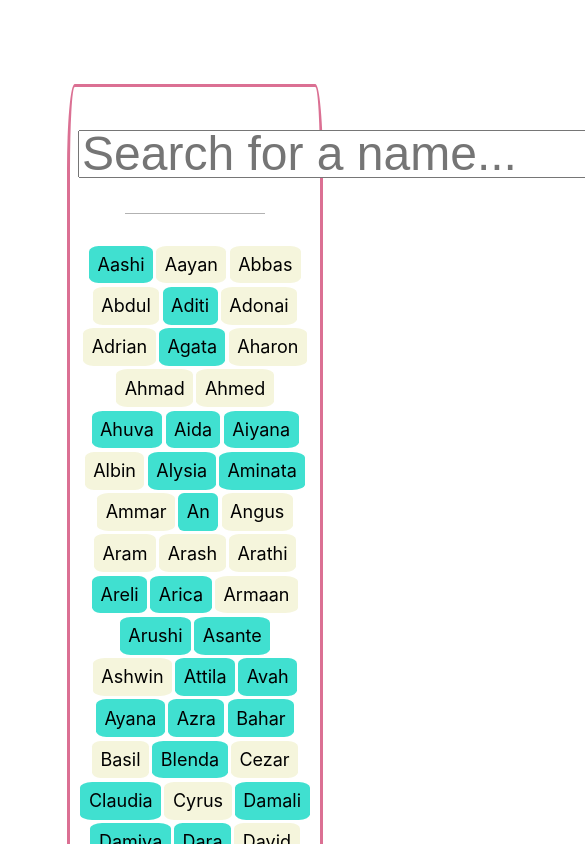
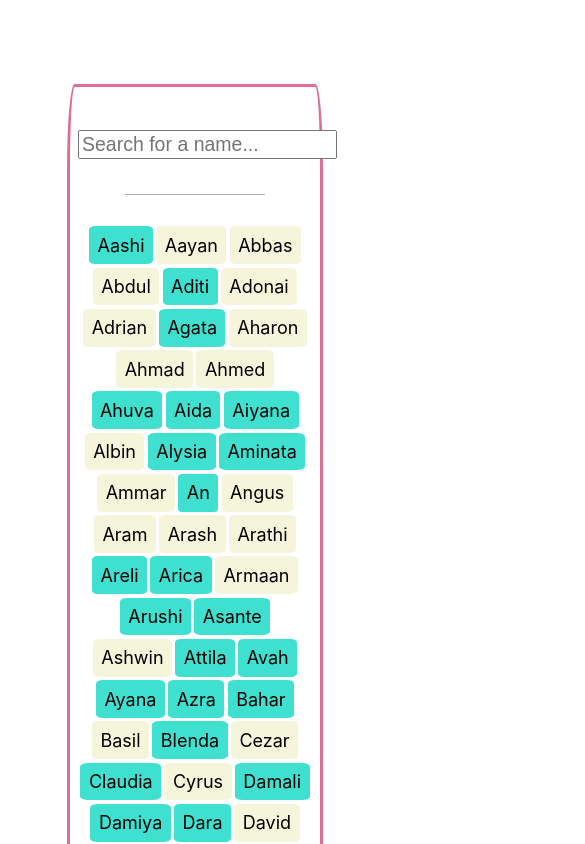
Before and after one commit to kbakande/baby-names-picker, a React (Create React App) app: page / in a window 390 px wide. Shown: the top 844 px of the page, 585 px wide, since content can reach past the window. Built offline with nearby package versions, Linux system fonts and the light colour scheme.

Commit message:
add styling for search bar responsive

```diff
--- a/src/App.css
+++ b/src/App.css
@@ -48,12 +48,11 @@
 
 .search-bar {
   margin-bottom: 0.6vh;
-  height: 5vh;
-  font-size: 3em;
+  font-size: 5vw;
 }
 .name-list {
   display: inline-block;
-  border-radius: 15%;
+  border-radius: 10%;
   margin: 0.2vh;
   padding: 1vh;
   font-size: large;
```
